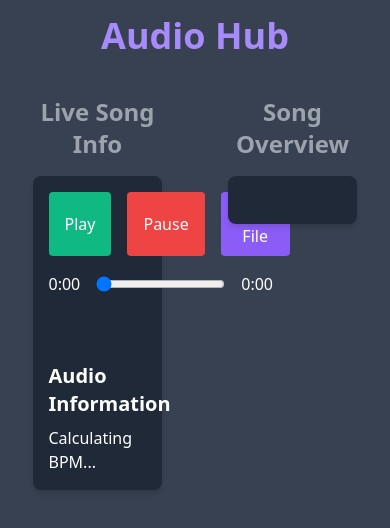
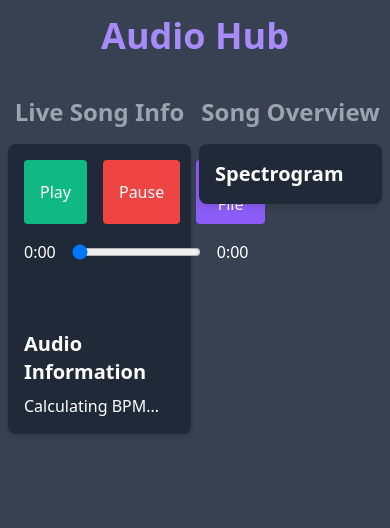
Before and after one commit to remysedlak/audio-hub, a React (Vite) app: page /visualizer in a window 390 px wide. Shown: the top 528 px of the page. Built offline with nearby package versions, Linux system fonts and the light colour scheme; a web font is replaced by a local one.

Commit message:
Much needed flexbox fix for responsive layout

```diff
--- a/src/comps/MusicPlayer.jsx
+++ b/src/comps/MusicPlayer.jsx
@@ -125,9 +125,9 @@ const MusicPlayer = ({ file }) => {
     }, [file]);
 
     return (
-        <div className="p-4 bg-gray-800 text-white rounded-lg shadow-md">
+        <div className="p-4 bg-gray-800 w-full text-white rounded-lg shadow-md">
             {file && <p className="mb-4 text-lg font-semibold">Now playing: {file.name}</p>}
-            <div className="flex space-x-4 mb-4">
+            <div className="flex space-x-4 mb-4 w-full">
                 <button
                     onClick={playAudio}
                     className="px-4 py-2 bg-green-500 rounded hover:bg-green-600 focus:outline-none focus:ring-2 focus:ring-green-400"
--- a/src/comps/SongOverview.jsx
+++ b/src/comps/SongOverview.jsx
@@ -5,12 +5,7 @@ const SongOverview = ({file}) => {
     return (
         <div className="p-4 bg-gray-800 text-white rounded-lg shadow-md">
 
-            <div className="flex space-x-4 mb-4">
-
-            </div>
-            <div className="flex items-center space-x-4">
-
-            </div>
+            <h4 className="text-xl font-semibold">Spectrogram</h4>
 
         </div>
     );
--- a/src/pages/AudioPage.jsx
+++ b/src/pages/AudioPage.jsx
@@ -17,18 +17,18 @@ const AudioPage = ({ file }) => {
     <h1 className="mb-10 text-4xl text-center font-bold text-purple-400 mb-4 mt-4">Audio Hub</h1>
 
     {/* container for live and overview of song */}
-    <div className="flex w-full h-screen justify-around">
+    <div className="flex small:flex-col w-full px-2 h-screen justify-around">
 
       {/* {audioSrc && (
         <audio controls src={audioSrc} className="mb-10">
           Your browser does not support the audio element.
         </audio>
       )} */}
-      <div className="w-1/3">
+      <div className="w-1/2 pr-1">
         <h4 className="text-2xl text-center font-bold text-gray-400 mb-4">Live Song Info</h4>
         <MusicPlayer file={file}/>
       </div>
-      <div className="w-1/3">
+      <div className="w-1/2 pl-1">
         <h4 className="text-2xl text-center font-bold text-gray-400 mb-4">Song Overview</h4>
         <SongOverview/>
       </div>
```
